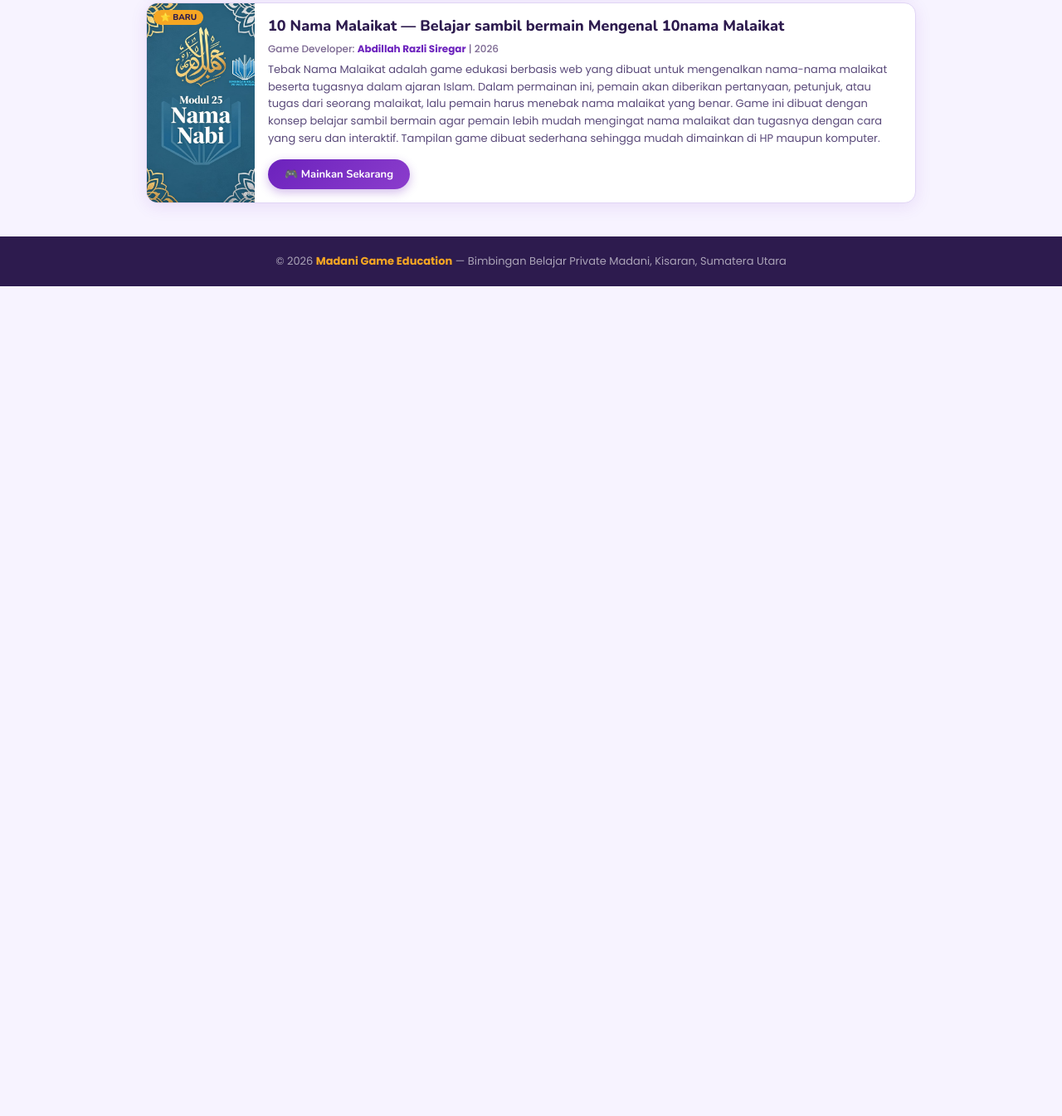
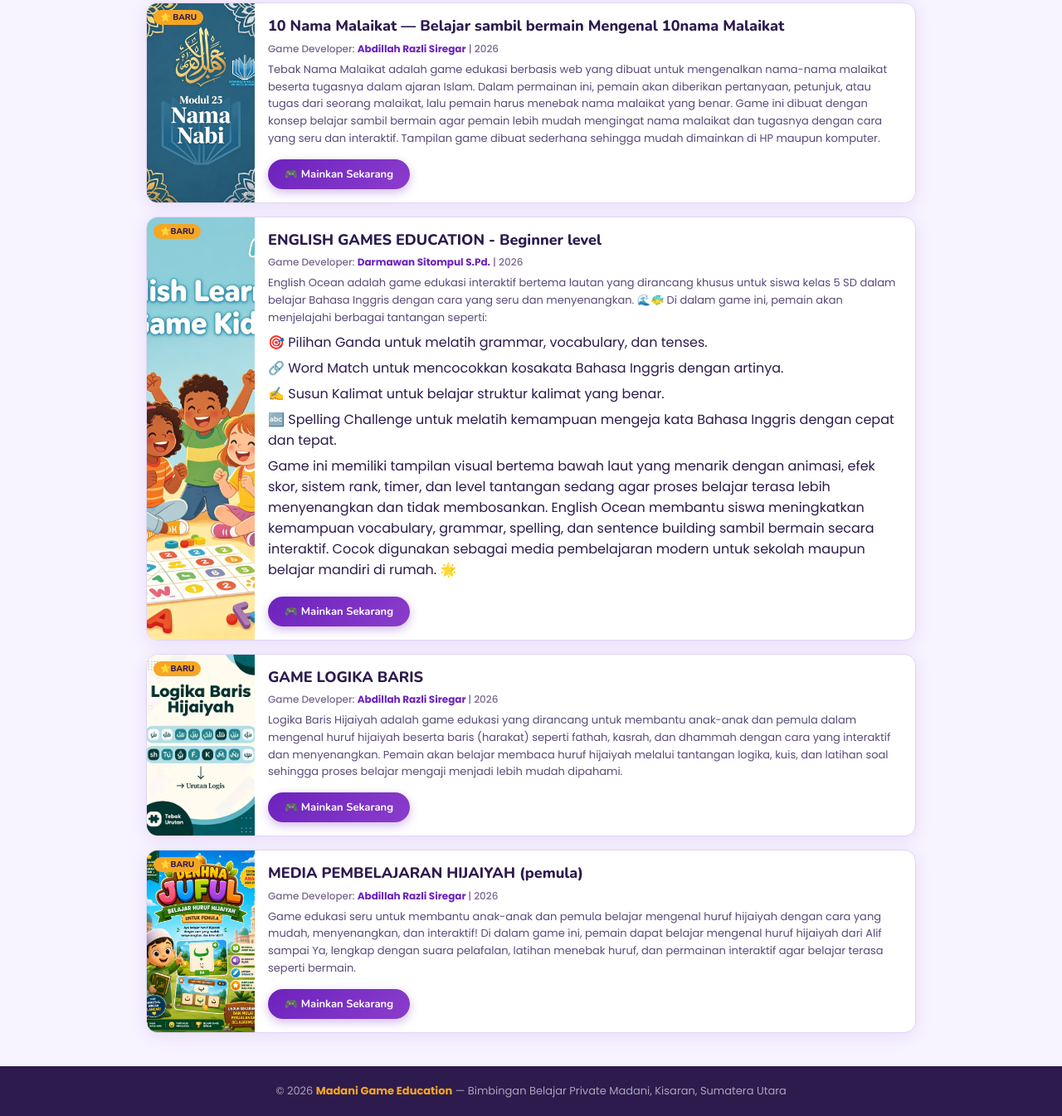
Before and after one commit to abdillahfinances-hue/Games_Education_BB_Madani, a plain HTML site: page index (6).html in a window 1280 px wide. Shown: the part 799-2144 px from the top of the page at 83% size. Before the commit the page ends 1144 px from the top, so only its background shows below. Drawn offline with nearby package versions, Linux system fonts and the light colour scheme.

Commit message:
Update index (6).html

```diff
--- a/index (6).html
+++ b/index (6).html
@@ -93,6 +93,66 @@
         </div>
 
 
+ <!-- ===== CARD GAME 3 ====== -->
+        <div class="game-card" data-title="English-Games">
+            <div class="game-cover">
+                <img src="img/cover english ocean.jpeg" alt="English Ocean">
+                <span class="game-badge"> ⭐BARU</span>
+            </div>
+
+            <div class="game-info">
+                <h3>ENGLISH GAMES EDUCATION - Beginner level</h3>
+                <p class="game-meta">Game Developer: <b>Darmawan Sitompul S.Pd.</b> | 2026</p>
+                <p class="game-desc">
+                    English Ocean adalah game edukasi interaktif bertema lautan yang dirancang khusus untuk siswa kelas 5 SD dalam belajar Bahasa Inggris dengan cara yang seru dan menyenangkan. 🌊🐠
+                    Di dalam game ini, pemain akan menjelajahi berbagai tantangan seperti:
+                    <p>🎯 Pilihan Ganda untuk melatih grammar, vocabulary, dan tenses.</p>
+                    <p>🔗 Word Match untuk mencocokkan kosakata Bahasa Inggris dengan artinya.</p>
+                    <p>✍️ Susun Kalimat untuk belajar struktur kalimat yang benar.</p>
+                    <p>🔤 Spelling Challenge untuk melatih kemampuan mengeja kata Bahasa Inggris dengan cepat dan tepat.</p>
+                    <p>Game ini memiliki tampilan visual bertema bawah laut yang menarik dengan animasi, efek skor, sistem rank, timer, dan level tantangan sedang agar proses belajar terasa lebih menyenangkan dan tidak membosankan.
+                    English Ocean membantu siswa meningkatkan kemampuan vocabulary, grammar, spelling, dan sentence building sambil bermain secara interaktif. Cocok digunakan sebagai media pembelajaran modern untuk sekolah maupun belajar mandiri di rumah. 🌟</p>
+                </p>
+                <a href="game/game englis ocean.html" target="_blank" class="play-btn">Mainkan Sekarang</a>
+            </div>
+        </div>
+
+        <!-- ===== CARD GAMES 4 ===== -->
+         <div class="game-card" data-title="LOGIKA-BARIS">
+            <div class="game-cover">
+                <img src="img/p.jpeg" alt="Logika Baris">
+                <span class="game-badge">⭐BARU</span>
+            </div>
+
+            <div class="game-info">
+                <h3>GAME LOGIKA BARIS</h3>
+                <p class="game-meta">Game Developer: <b>Abdillah Razli Siregar </b> | 2026</p>
+                <p class="game-desc">
+                    Logika Baris Hijaiyah adalah game edukasi yang dirancang untuk membantu anak-anak dan pemula dalam mengenal huruf hijaiyah beserta baris (harakat) seperti fathah, kasrah, dan dhammah dengan cara yang interaktif dan menyenangkan. Pemain akan belajar membaca huruf hijaiyah melalui tantangan logika, kuis, dan latihan soal sehingga proses belajar mengaji menjadi lebih mudah dipahami.
+                </p>
+                    <a href="game/game-logika-baris.html" target="_blank" class="play-btn">Mainkan Sekarang</a>
+            </div>
+        </div>
+
+
+        <!-- ===== CARD GAMES 5 ===== -->
+         <div class="game-card" data-title="LOGIKA-BARIS">
+            <div class="game-cover">
+                <img src="img/4.jpeg" alt="Hijaiyah game">
+                <span class="game-badge">⭐BARU</span>
+            </div>
+
+            <div class="game-info">
+                <h3>MEDIA PEMBELAJARAN HIJAIYAH (pemula) </h3>
+                <p class="game-meta">Game Developer: <b>Abdillah Razli Siregar </b> | 2026</p>
+                <p class="game-desc">
+                    Game edukasi seru untuk membantu anak-anak dan pemula belajar mengenal huruf hijaiyah dengan cara yang mudah, menyenangkan, dan interaktif!
+                    Di dalam game ini, pemain dapat belajar mengenal huruf hijaiyah dari Alif sampai Ya, lengkap dengan suara pelafalan, latihan menebak huruf, dan permainan interaktif agar belajar terasa seperti bermain.
+                </p>
+                    <a href="game/media-pembelajaran-hijaiyah.html" target="_blank" class="play-btn">Mainkan Sekarang</a>
+            </div>
+        </div>
+
 
 
 
```
